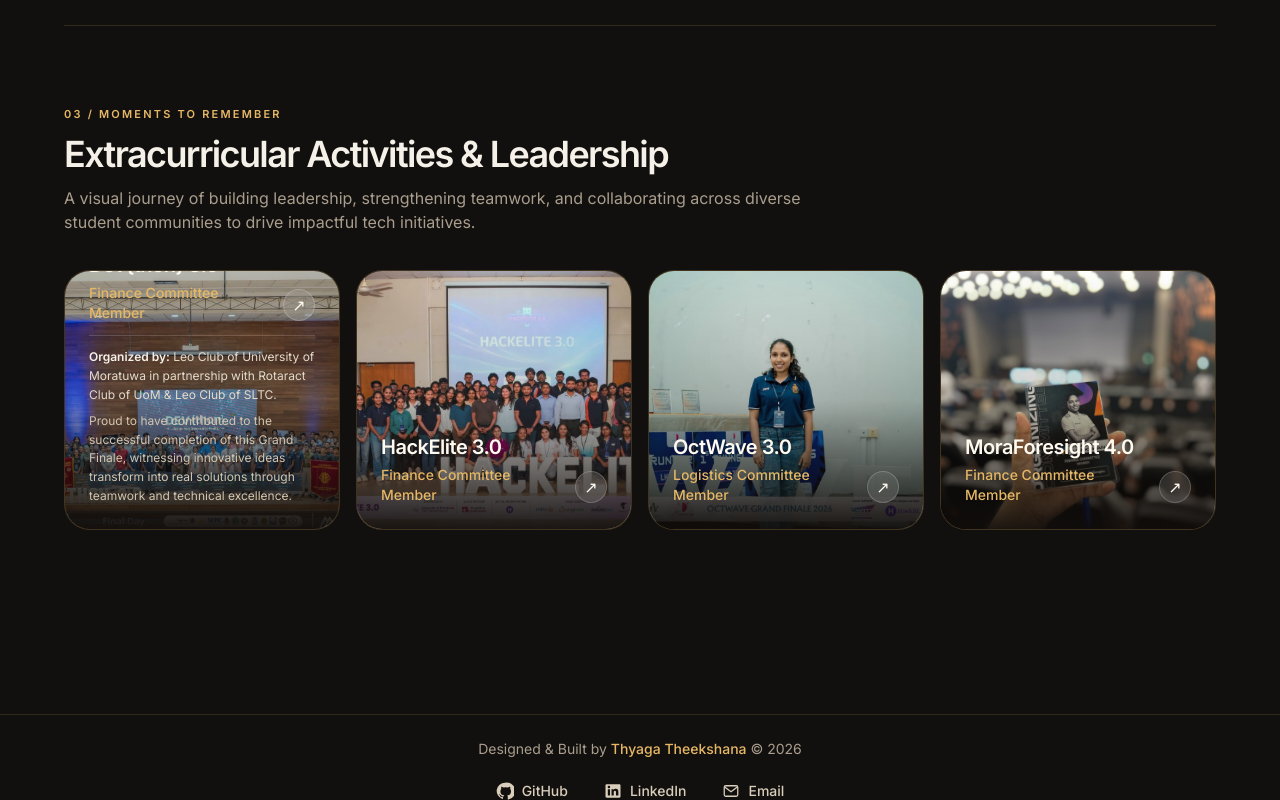
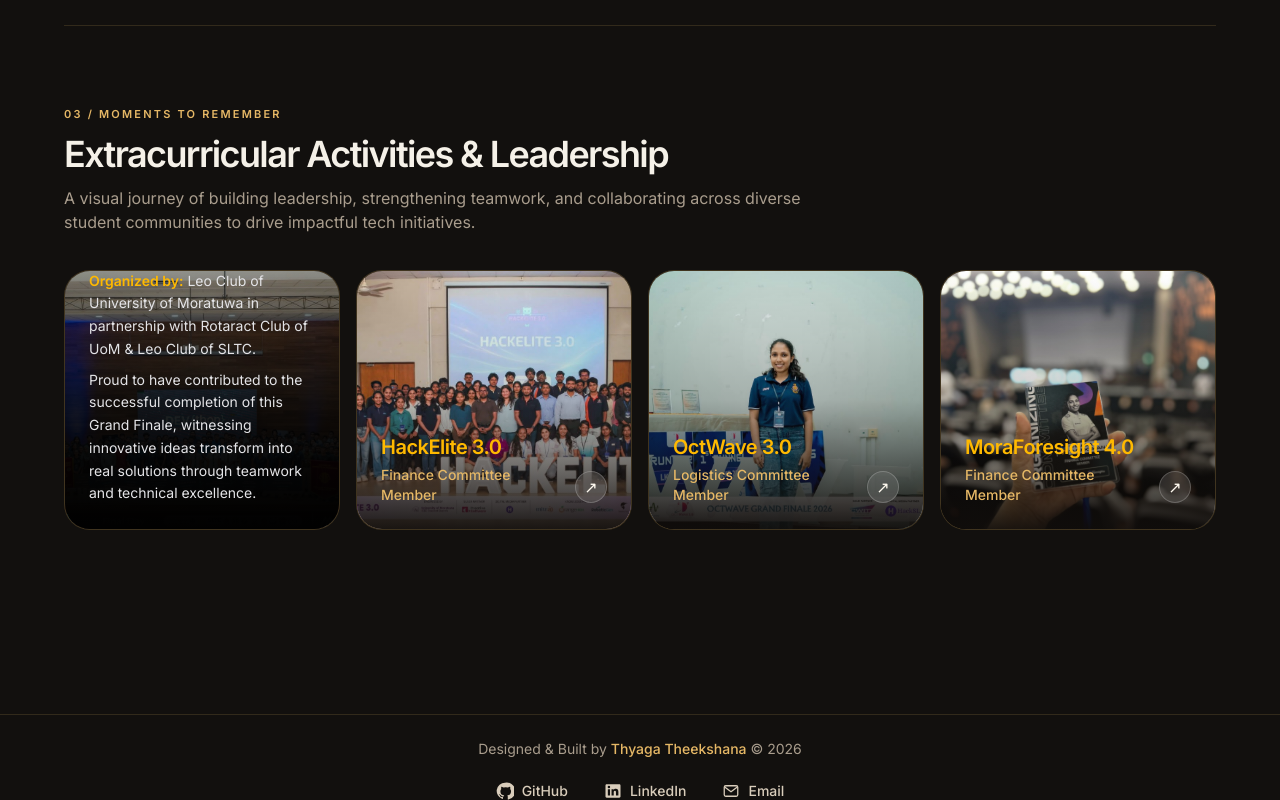
Before and after one commit to Thyaga-Theekshana/thyaga-portfolio, a Next.js app: page /about in a window 1280 px wide. Both pictures are taken after a click on the button 202 px from the left and 1446 px from the top of the page. Shown: the part 1046-1846 px from the top of the page. Built offline with nearby package versions, Linux system fonts and the light colour scheme; a web font is replaced by a local one.

Commit message:
feat(extracurricular): enhance photo overlay and text styles for better visibility

```diff
--- a/components/about/ExtracurricularGallery.tsx
+++ b/components/about/ExtracurricularGallery.tsx
@@ -65,10 +65,18 @@ export default function ExtracurricularGallery({
                   aria-hidden="true"
                   className="absolute inset-0 bg-gradient-to-t from-[#100d0b]/95 via-[#100d0b]/20 to-transparent"
                 />
+                <span
+                  aria-hidden="true"
+                  className={`absolute inset-0 bg-gradient-to-t from-black/95 via-black/80 to-black/20 transition-opacity duration-300 ${
+                    isExpanded
+                      ? "opacity-100"
+                      : "opacity-0 group-hover:opacity-100 group-focus-visible:opacity-100"
+                  }`}
+                />
                 <span className="absolute inset-x-0 bottom-0 p-4 sm:p-6">
                   <span className="flex items-end justify-between gap-3">
                     <span>
-                      <span className="block text-lg font-semibold tracking-[-0.025em] text-[#fffaf0] sm:text-xl">
+                      <span className="block text-lg font-semibold tracking-[-0.025em] text-amber-400 sm:text-xl">
                         {photo.title}
                       </span>
                       <span className="mt-1 block text-xs font-medium text-[#e6b866] sm:text-sm">
@@ -91,13 +99,13 @@ export default function ExtracurricularGallery({
                     }`}
                   >
                     <span className="min-h-0 overflow-hidden">
-                      <span className="block border-t border-white/15 pt-3 text-[10px] leading-[1.55] text-[#e5dac8] sm:text-xs">
-                        <span className="font-semibold text-[#f5f1e8]">
+                      <span className="block border-t border-white/15 pt-3 text-xs leading-relaxed text-zinc-200 sm:text-sm">
+                        <span className="font-semibold text-amber-400">
                           Organized by:
                         </span>{" "}
                         {photo.organizer}
                       </span>
-                      <span className="mt-2 block text-[10px] leading-[1.55] text-[#d3c5ae] sm:text-xs">
+                      <span className="mt-2 block text-xs leading-relaxed text-zinc-200 sm:text-sm">
                         {photo.overview}
                       </span>
                     </span>
```
